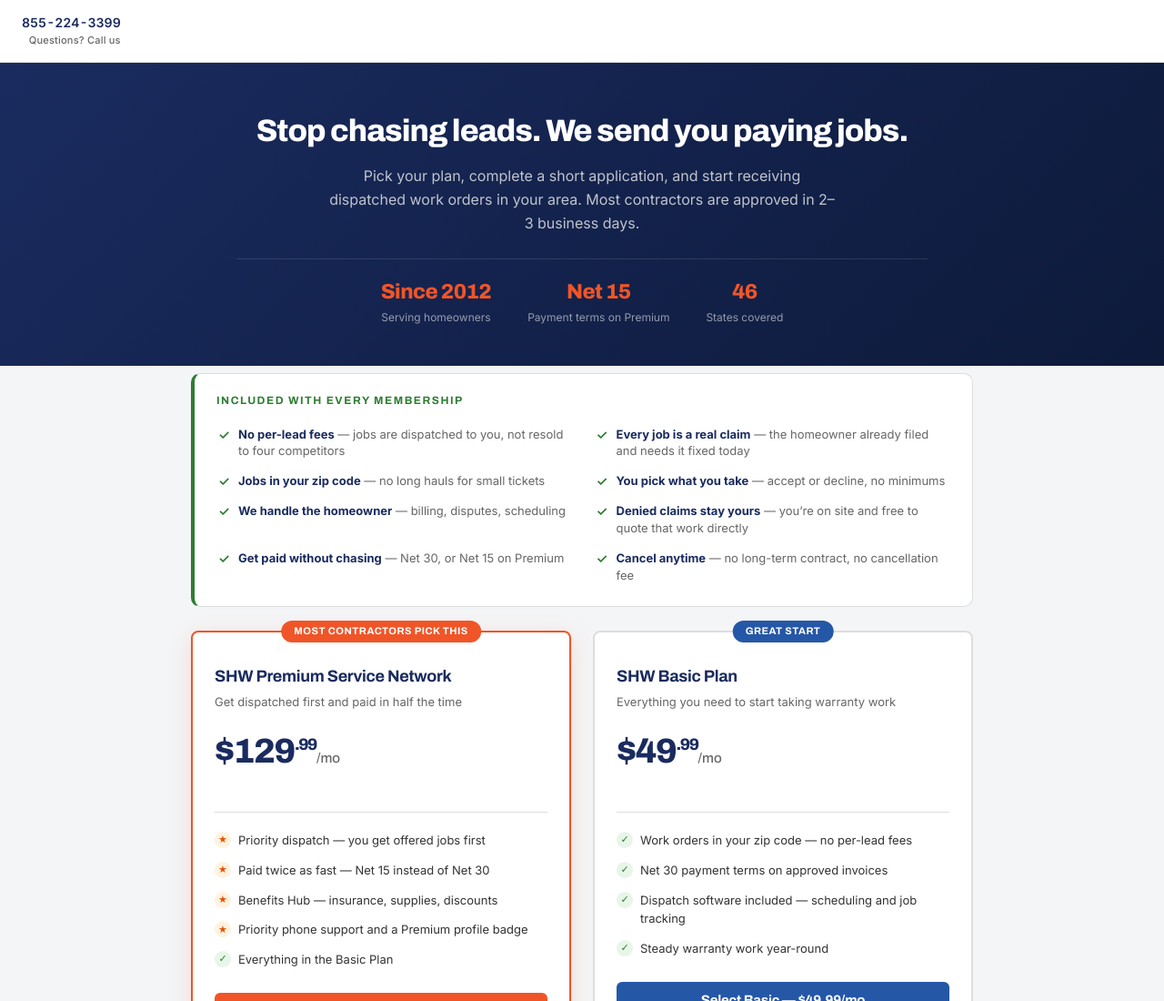
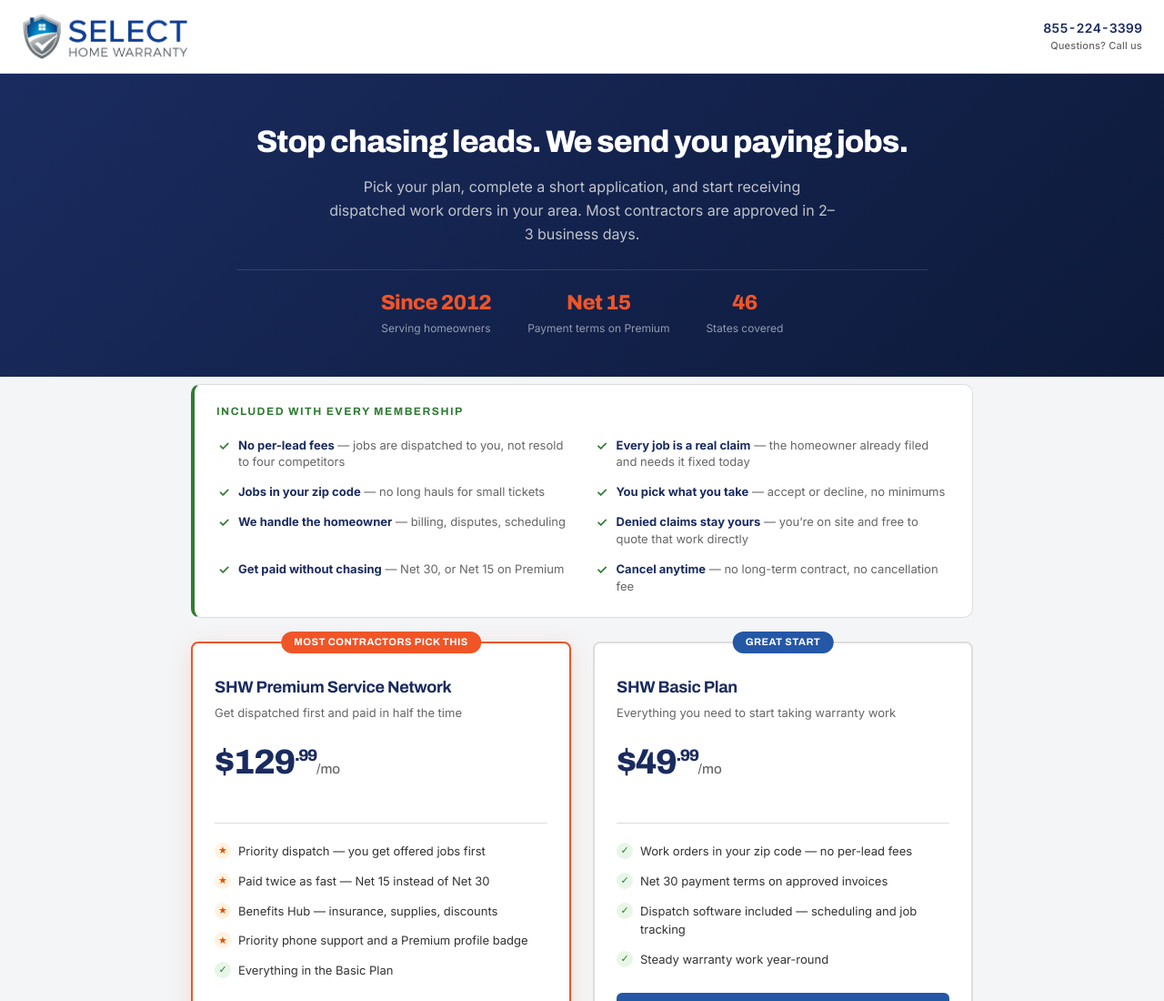
Before and after one commit to Davemoradi/shw-contractor-app, a website: page apply.html in a window 1280 px wide. Shown: the top 1100 px of the page at 91% size. Drawn offline with Linux system fonts and the light colour scheme; the site is published under a folder, as on GitHub Pages, so addresses that start at the root find nothing.

Commit message:
Add files via upload

```diff
--- a/apply.html
+++ b/apply.html
@@ -220,6 +220,11 @@
 @media(max-width:620px){body.has-bar{padding-bottom:64px}body.has-bar .callbar{display:block}}
 .footer{text-align:center;padding:24px;font-size:12px;color:var(--text-light);border-top:1px solid var(--border);margin-top:40px}
 .tbl-scroll{overflow-x:auto;-webkit-overflow-scrolling:touch}
+.brand{display:flex;align-items:center;gap:9px;text-decoration:none}
+.brand img{display:block}
+.brand-fb{display:none;font-family:var(--display);font-weight:800;color:var(--navy);letter-spacing:-.5px;line-height:1.05;font-size:17px;white-space:nowrap}
+.brand-fb i{display:block;font-style:normal;font-weight:600;font-size:9.5px;letter-spacing:1.5px;text-transform:uppercase;color:var(--orange);margin-top:1px}
+@media(max-width:620px){.brand-fb{font-size:15px}.brand-fb i{font-size:8.5px;letter-spacing:1.2px}}
 </style>
 </head>
 <body>
@@ -229,7 +234,7 @@
 <!-- End Google Tag Manager (noscript) -->
 
 <div class="header">
-  <img src="/logo.png" alt="Select Home Warranty" onerror="this.style.display='none'">
+  <a class="brand" href="/" aria-label="Select Home Warranty"><img src="logo.png" alt="Select Home Warranty" height="38" onerror="this.style.display='none';this.nextElementSibling.style.display='block'"><span class="brand-fb">Select<i>Home Warranty</i></span></a>
   <a href="tel:8552243399" class="header-phone" onclick="dl('phone_click',{location:'header'})">855-224-3399<span>Questions? Call us</span></a>
 </div>
 
```
Also changed, not shown: index.html (+6 -1 lines).
